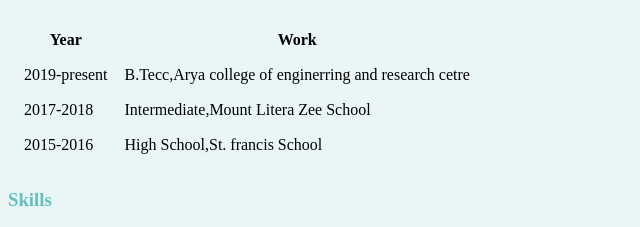
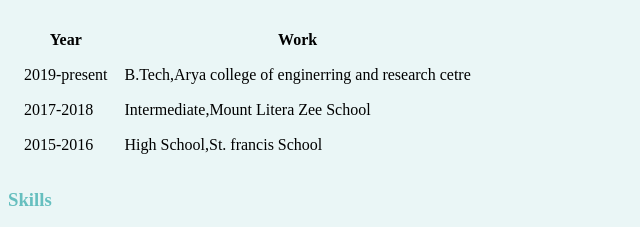
Before and after one commit to pro-sky/cv.github.io, a plain HTML site: page index.html in a window 1280 px wide. Shown: the part 321-548 px from the top of the page, 0-640 px from the left. Drawn offline with Linux system fonts and the light colour scheme.

Commit message:
commited index.html

```diff
--- a/index.html
+++ b/index.html
@@ -44,7 +44,7 @@
         2019-present
         </td>
         <td>
-         B.Tecc,Arya college of enginerring and research cetre
+         B.Tech,Arya college of enginerring and research cetre
         </td>
        </tr>
        <tr>
```
